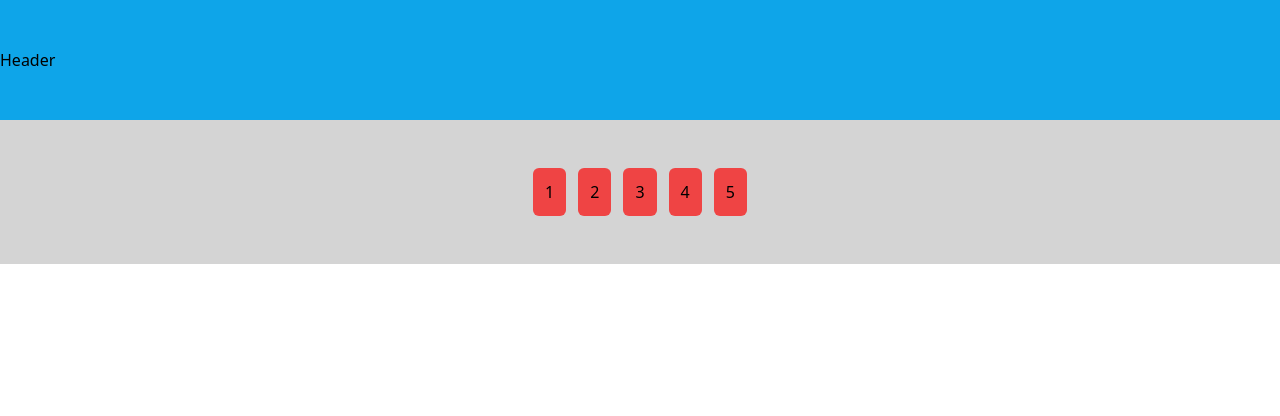
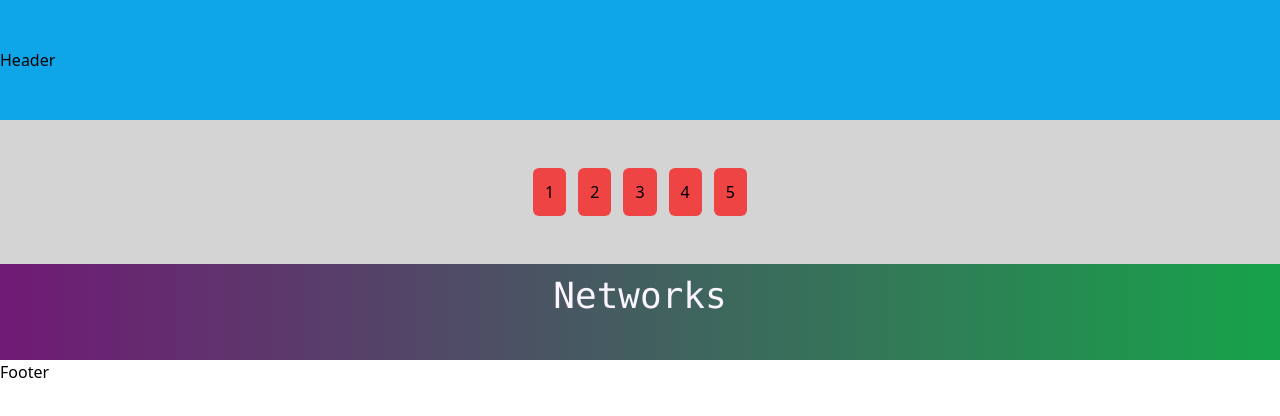
Before and after one commit to JoakoLP/proyecto-numen, a React (Create React App) app: page / in a window 1280 px wide. Shown: the top 416 px of the page. Built offline with nearby package versions, Linux system fonts and the light colour scheme.

Commit message:
se añadió footer

```diff
--- a/src/App.js
+++ b/src/App.js
@@ -1,11 +1,13 @@
 import Header from "./components/Header";
 import Cards from "./components/Cards";
+import Footer from "./components/Footer";
 
 function App() {
   return (
     <div>
       <Header />
       <Cards />
+      <Footer/>
     </div>
   );
 }
--- /dev/null
+++ b/src/components/Footer/buttons-wetworks.js
@@ -0,0 +1,25 @@
+export const buttons = [
+    {
+        id:"facebook",
+        imagen: ""
+    },
+    {
+        id:"facebook",
+        imagen: ""
+    },
+    {
+        id:"facebook",
+        imagen: ""
+    },
+    {
+        id:"facebook",
+        imagen: ""
+    },
+    {
+        id:"facebook",
+        imagen: ""
+    },{
+        id:"facebook",
+        imagen: ""
+    }
+]
--- /dev/null
+++ b/src/components/Footer/index.jsx
@@ -0,0 +1,13 @@
+import React from "react";
+import Networks from "./networks";
+
+function Footer () {
+    return (
+        <div>
+            <Networks/>
+            Footer
+        </div>
+    )
+}
+
+export default Footer;
--- /dev/null
+++ b/src/components/Footer/networks.jsx
@@ -0,0 +1,11 @@
+import React from "react";
+
+function Networks () {
+    return (
+        <div className="h-24 bg-gradient-to-r from-fuchsia-900 to-green-600">
+            <h1 className="p-3 font-mono text-4xl text-center text-purple-50">Networks</h1>
+        </div>
+    )
+}
+
+export default Networks;
```
